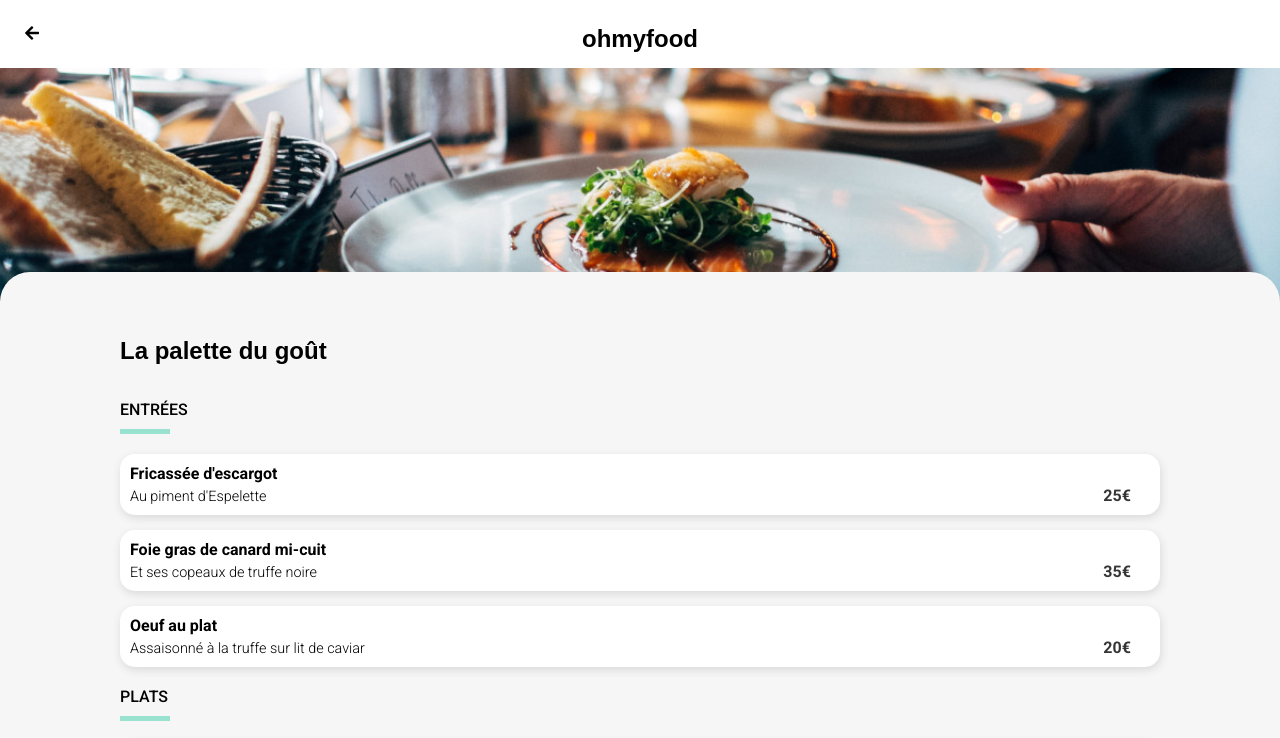
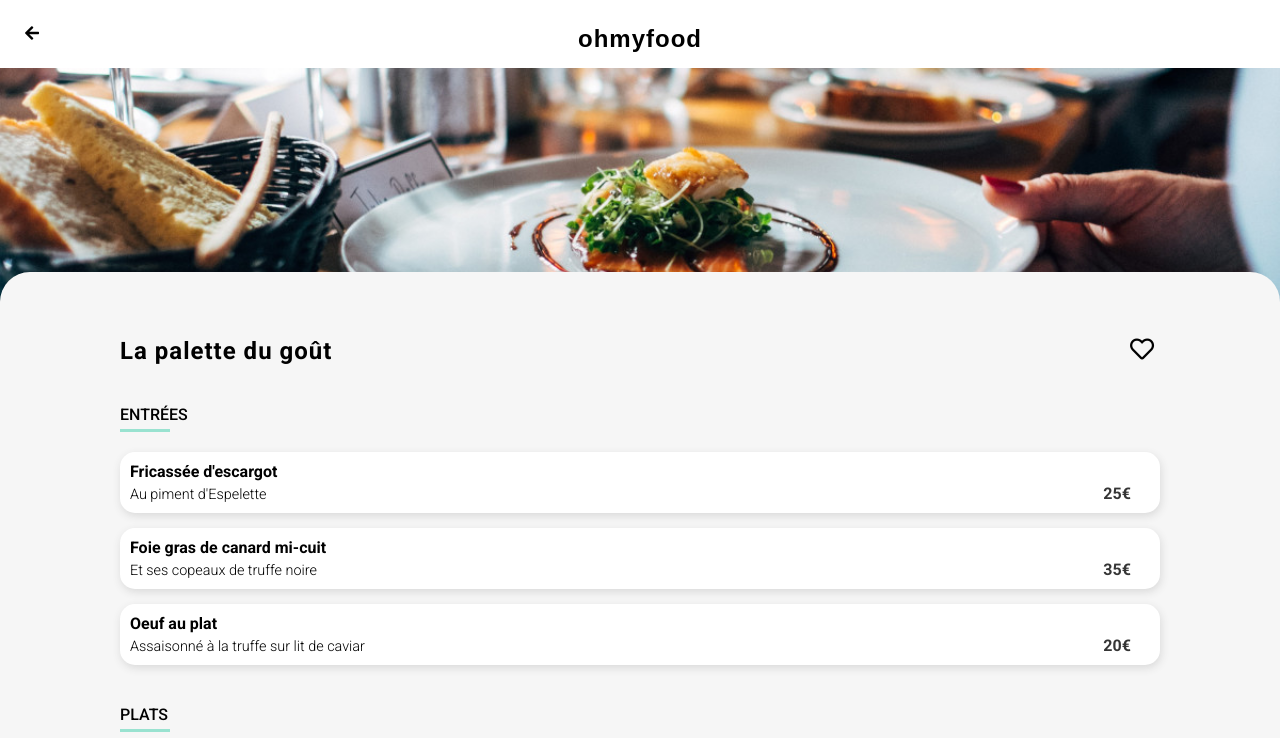
Before and after one commit to methos02/LEONFrederic_3_05112020, a website: page la-palette-du-gout.html in a window 1280 px wide. Shown: the top 738 px of the page. Drawn offline with nearby package versions, Linux system fonts and the light colour scheme; files that its build step writes are made by us from their sources; a web font is replaced by a local one.

Commit message:
correction de bug css multiple

```diff
--- a/assets/sass/composants/_button.scss
+++ b/assets/sass/composants/_button.scss
@@ -1,4 +1,5 @@
 .btn {
+  width: 250px;
   padding: 15px 30px;
   border-radius: 40px;
   border: none;
--- a/assets/sass/composants/_title.scss
+++ b/assets/sass/composants/_title.scss
@@ -1,4 +1,7 @@
+
+
 .h2 {
   font-family: 'Shrikhand', sans-serif;
+  letter-spacing: 1px;
   padding: 25px 0 15px;
 }
--- a/assets/sass/layout/_footer.scss
+++ b/assets/sass/layout/_footer.scss
@@ -1,5 +1,5 @@
 .footer {
-  padding: 0 20px 30px;
+  padding: 0 25px 30px;
   background-color: $gray-dark;
   color: white;
 
--- a/assets/sass/layout/_nav.scss
+++ b/assets/sass/layout/_nav.scss
@@ -3,7 +3,7 @@
   text-align: center;
   background-color: white;
   box-shadow: 1px 1px 5px #9f9f9f;
-  z-index: 2;
+  z-index: 3;
 
   i {
     position: absolute;
--- a/assets/sass/pages/_index.scss
+++ b/assets/sass/pages/_index.scss
@@ -136,14 +136,14 @@
       font-size: 0.9rem;
       background-color: #99E2D0;
       color: #23997D;
-      z-index: 2;
+      z-index: 1;
     }
   }
 
   &__card-footer {
     display: flex;
     align-items: center;
-    padding: 20px 15px;
+    padding: 15px;
     background-color: white;
   }
 
--- a/assets/sass/pages/_restaurants.scss
+++ b/assets/sass/pages/_restaurants.scss
@@ -7,6 +7,12 @@
     height: 30vh;
     object-fit: cover;
     z-index: 5;
+  }
+
+  &__title {
+    display: flex;
+    padding-bottom: 0;
+    &-content {flex: 1}
   }
 
   &__content {
@@ -22,14 +28,14 @@
     &-title {
       font-weight: normal;
       font-size: 1rem;
-      margin: 20px 0;
+      margin: 40px 0 20px;
 
       &::after {
         content: '';
         display: block;
         width: 50px;
-        height: 5px;
-        margin-top: 10px;
+        height: 3px;
+        margin-top: 5px;
         background-color: $tertiary;
       }
     }
--- a/assets/sass/utils/animations/_load_index.scss
+++ b/assets/sass/utils/animations/_load_index.scss
@@ -26,6 +26,7 @@
   top: 0;
   height: 100vh;
   width: 100vw;
+  z-index: 2;
   animation: key-load-index 300ms 3s ease-in-out forwards;
   -webkit-animation: key-load-index 300ms 3s ease-in-out forwards;
 }
@@ -33,7 +34,7 @@
 @keyframes key-load-index {
   0% { left: 0 }
   100% {
-    left: -100%;
+    left: -200%;
     animation-play-state: paused;
   }
 }
--- a/la-palette-du-gout.html
+++ b/la-palette-du-gout.html
@@ -15,7 +15,13 @@
 <section class="menu">
     <img src="assets/images/restaurents/jay-wennington-N_Y88TWmGwA-unsplash.jpg" class="menu__image" alt="image La palette du goût">
     <div class="menu__content anim_load_fade">
-        <h1 class="h2">La palette du goût</h1>
+        <h1 class="h2 menu__title">
+            <span class="menu__title-content">La palette du goût</span>
+            <span class="restos__card-like">
+                <i class="fas fa-heart"></i>
+                <i class="far fa-heart"></i>
+            </span>
+        </h1>
         <h2 class="menu__content-title">ENTRÉES</h2>
         <div class="menu__content-dish anim_hover_check">
             <div class="menu__content-dish-titles anim_hover_check-titles">
```
Also changed, not shown: a-la-francaise.html (+7 -1 lines), la-note-enchantee.html (+7 -1 lines), le-delice-des-sens.html (+7 -1 lines).
